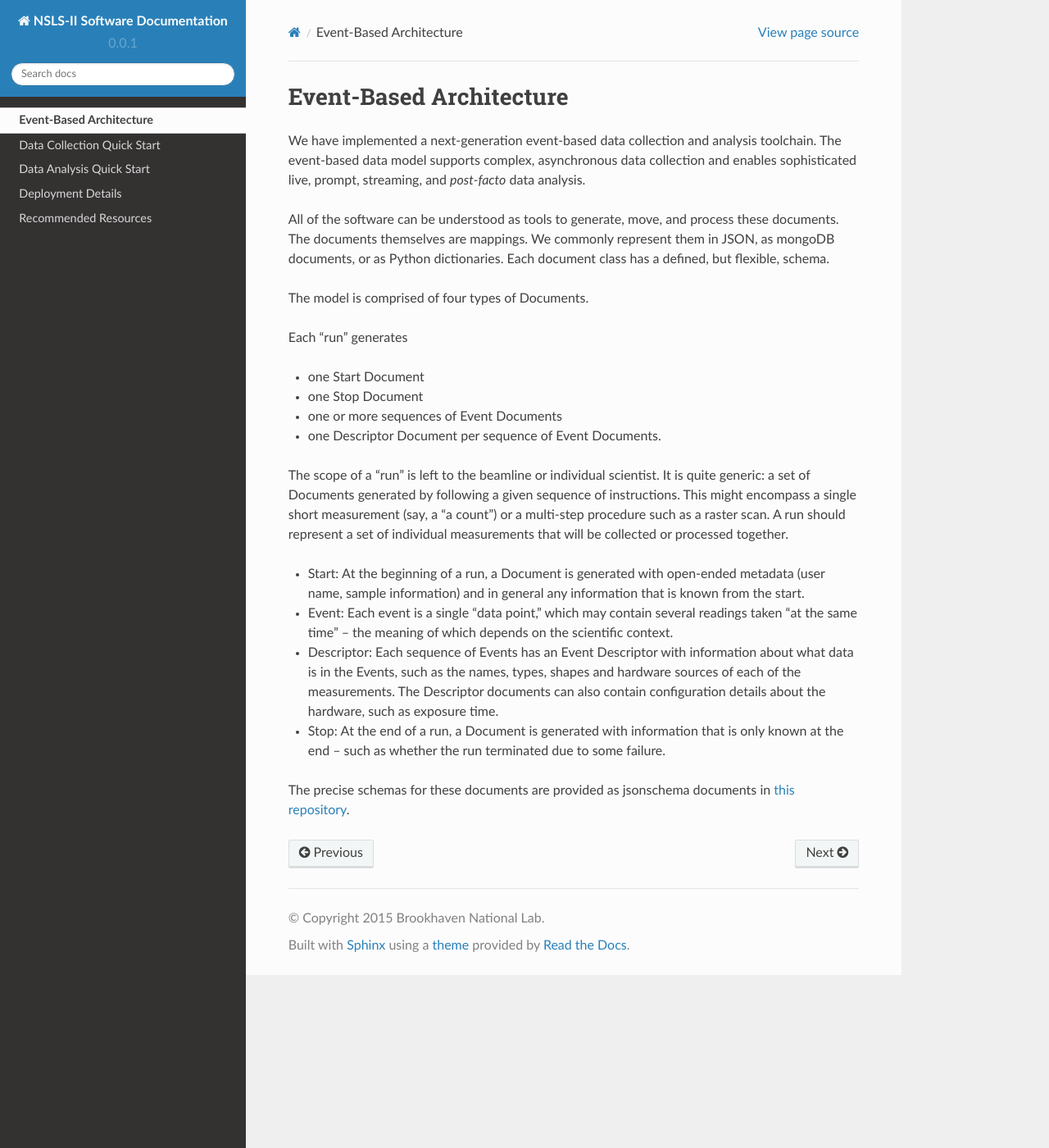
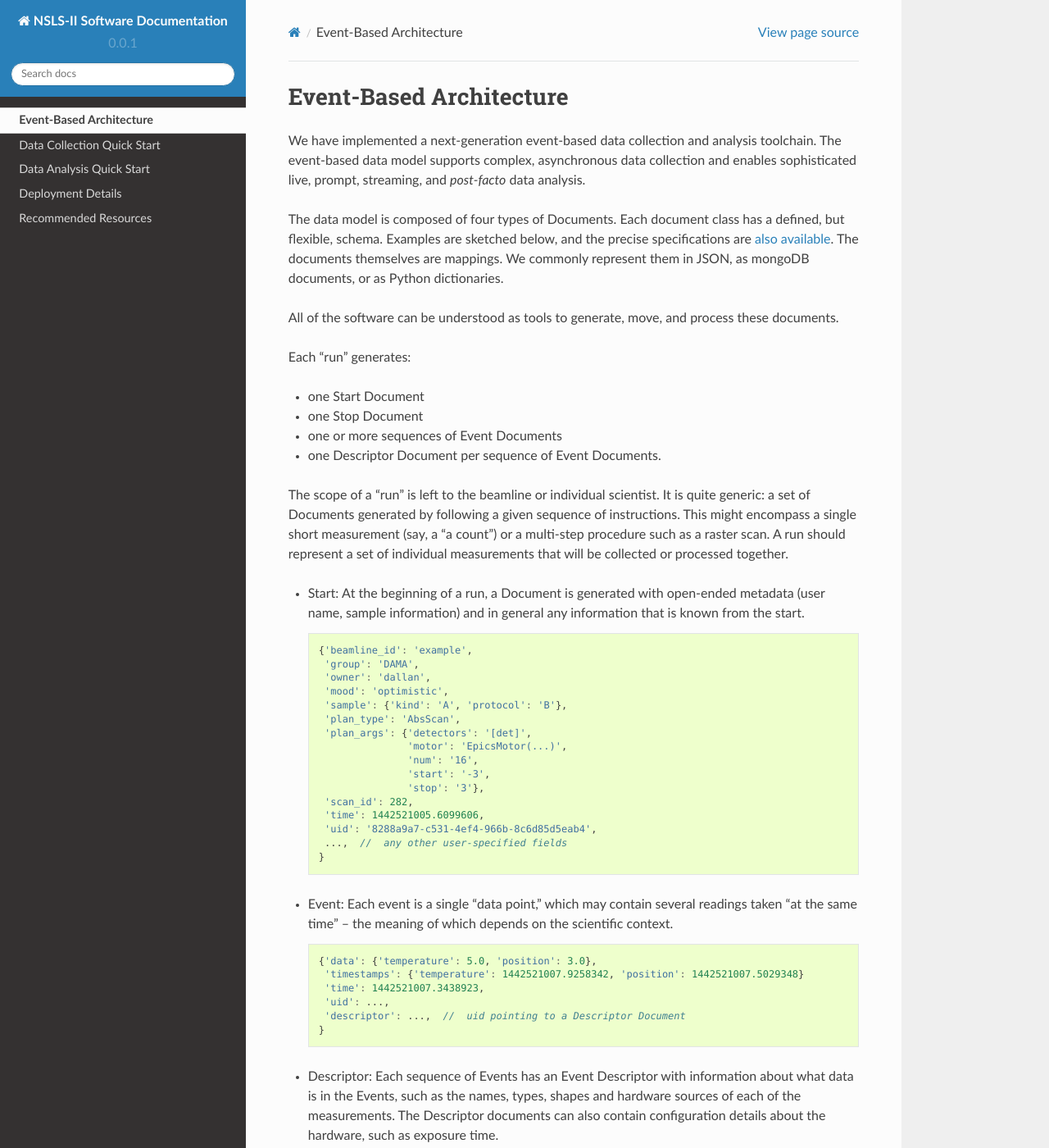
Before and after one commit to NSLS-II/docs, a Sphinx documentation site: the page built from source/architecture-overview.rst, in a window 1280 px wide and 1400 px high. Shown: the whole window at 82% size. Built offline with Sphinx 7.4.7 and the Read the Docs theme 2.0.0, drawn with Linux system fonts in a browser that asks for light colours; pages that are not in the unit, such as notebooks, are missing from menus; some of the changed text lies outside the part shown.

Commit message:
Add example documents

```diff
--- a/source/architecture-overview.rst
+++ b/source/architecture-overview.rst
@@ -8,14 +8,17 @@ toolchain.  The event-based data model supports complex, asynchronous data
 collection and enables sophisticated live, prompt, streaming, and
 *post-facto* data analysis.
 
+The data model is composed of four types of Documents. Each document class has
+a defined, but flexible, schema. Examples are sketched below, and the precise
+specifications are `also available
+<https://github.com/NSLS-II/event-model#event-model>`_. The documents
+themselves are mappings. We commonly represent them in JSON, as mongoDB
+documents, or as Python dictionaries.
+
 All of the software can be understood as tools to generate, move, and process
-these documents. The documents themselves are mappings. We commonly represent
-them in JSON, as mongoDB documents, or as Python dictionaries. Each document
-class has a defined, but flexible, schema.
+these documents.
 
-The model is comprised of four types of Documents.
-
-Each “run” generates
+Each “run” generates:
 
 * one Start Document
 * one Stop Document
@@ -31,16 +34,68 @@ a set of individual measurements that will be collected or processed together.
 * Start: At the beginning of a run, a Document is generated with open-ended
   metadata (user name, sample information) and in general any information that
   is known from the start.
+
+  .. code-block:: javascript
+
+        {'beamline_id': 'example',
+         'group': 'DAMA',
+         'owner': 'dallan',
+         'mood': 'optimistic',
+         'sample': {'kind': 'A', 'protocol': 'B'},
+         'plan_type': 'AbsScan',
+         'plan_args': {'detectors': '[det]',
+                       'motor': 'EpicsMotor(...)',
+                       'num': '16',
+                       'start': '-3',
+                       'stop': '3'},
+         'scan_id': 282,
+         'time': 1442521005.6099606,
+         'uid': '8288a9a7-c531-4ef4-966b-8c6d85d5eab4',
+         ...,  //  any other user-specified fields
+        }
+
 * Event: Each event is a single “data point,” which may contain several
   readings taken “at the same time” -- the meaning of which depends on the
   scientific context.
+
+  .. code-block:: javascript
+
+        {'data': {'temperature': 5.0, 'position': 3.0},
+         'timestamps': {'temperature': 1442521007.9258342, 'position': 1442521007.5029348}
+         'time': 1442521007.3438923,
+         'uid': ...,
+         'descriptor': ...,  //  uid pointing to a Descriptor Document
+        }
+
 * Descriptor: Each sequence of Events has an Event Descriptor with information
-  about what data is in the Events, such as the names, types, shapes and hardware
-  sources of each of the measurements. The Descriptor documents can also contain
-  configuration details about the hardware, such as exposure time.
+  about what data is in the Events, such as the names, types, shapes and
+  hardware sources of each of the measurements. The Descriptor documents can
+  also contain configuration details about the hardware, such as exposure time.
+
+  .. code-block:: javascript
+
+        {'data_keys':
+            {'temperature': {'source': ..., 'dtype': 'number'},
+             'position': {'source': ..., 'dtype': ...}},
+         'configuration': {...},
+         'time': ...,
+         'uid': ...,
+         'start': ...,  //  uid pointing to a Start Document
+         ...,  //  any other user-defined fields
+        }
+
 * Stop: At the end of a run, a Document is generated with information that is
   only known at the end -- such as whether the run terminated due to some
   failure.
 
+  .. code-block:: javascript
+
+        {'exit_status': 'success',
+         'time': ...,
+         'uid': ...,
+         'start': ...,  //  uid pointing to a Start Document
+          ...,  //  any other user-defined fields
+        }
+
 The precise schemas for these documents are provided as jsonschema documents
 in `this repository <https://github.com/NSLS-II/event-model#event-model>`_.
```
